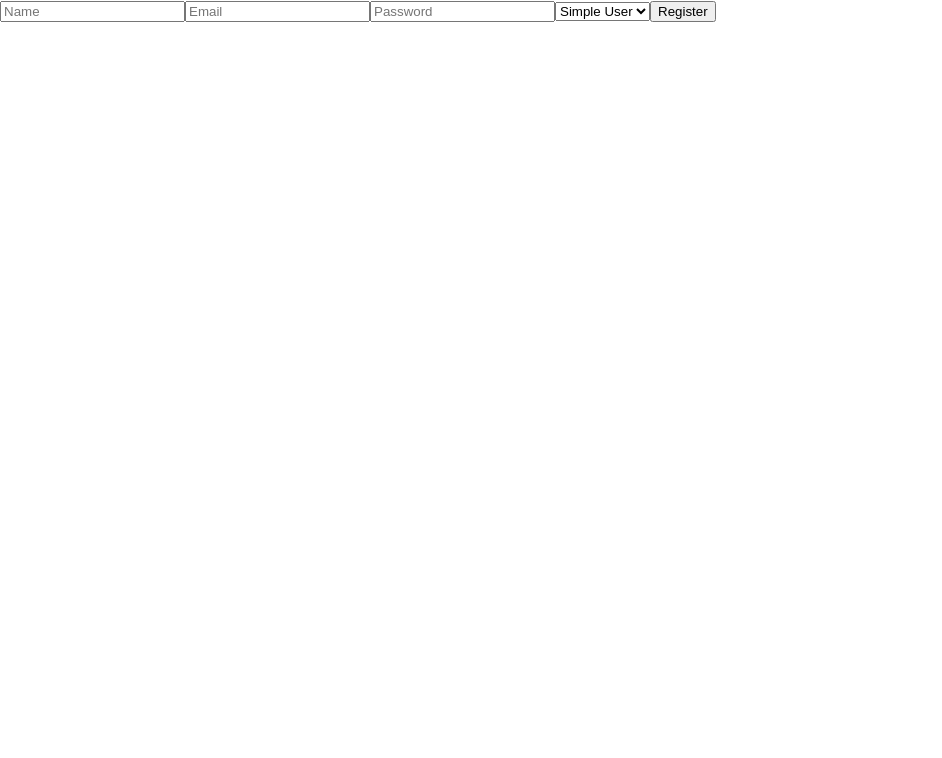
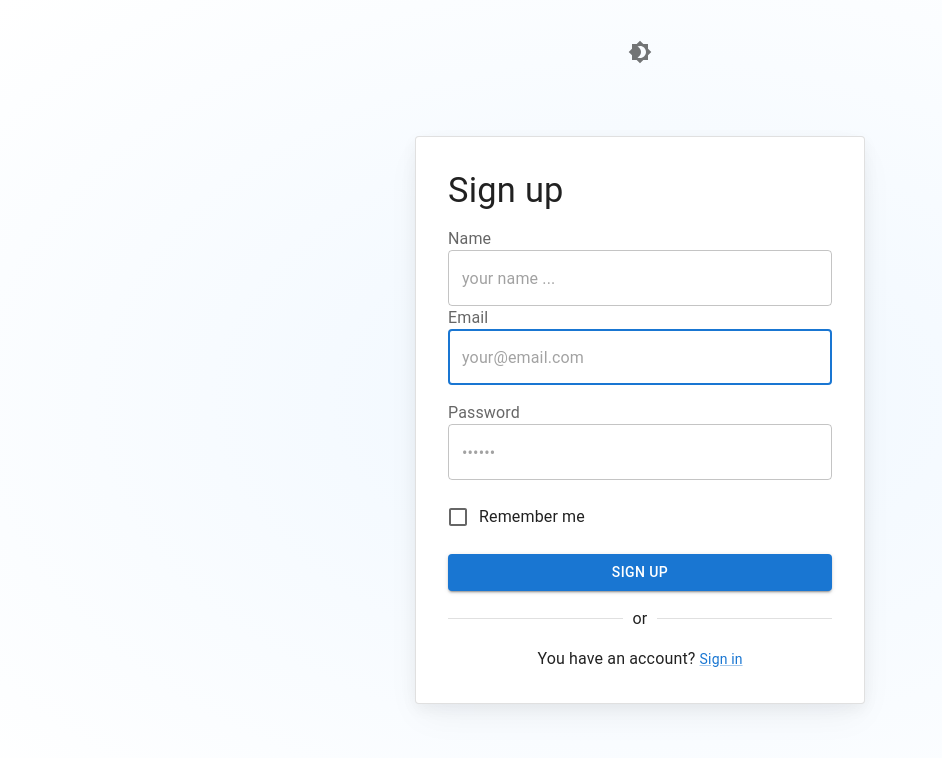
Before and after one commit to sirine-sudo/IP-frontend, a React (Create React App) app: page /register in a window 1280 px wide. Shown: the top 758 px of the page, without its empty margins (0-942 px from the left). Built offline with nearby package versions, Linux system fonts and the light colour scheme.

Commit message:
feat : added register

```diff
--- a/src/pages/Register.js
+++ b/src/pages/Register.js
@@ -1,13 +1,110 @@
 import { useState } from "react";
 import { registerUser } from "../api";
 import { useNavigate } from "react-router-dom";
+import * as React from "react";
+import ForgotPassword from "../components/ForgotPassword";
+import AppTheme from "../theme/AppTheme";
+import ColorModeSelect from "../theme/ColorModeSelect";
 
-function Register() {
-    const [formData, setFormData] = useState({ name: "", email: "", password: "", role: "simple-user" });
+import {
+  Box,
+  Button,
+  Checkbox,
+  CssBaseline,
+  FormControlLabel,
+  Divider,
+  FormLabel,
+  FormControl,
+  Link,
+  TextField,
+  Typography,
+  Stack,
+  Card as MuiCard,
+} from "@mui/material";
+import { styled } from "@mui/material/styles";
+
+const Card = styled(MuiCard)(({ theme }) => ({
+  display: "flex",
+  flexDirection: "column",
+  alignSelf: "center",
+  width: "100%",
+  padding: theme.spacing(4),
+  gap: theme.spacing(2),
+  margin: "auto",
+  [theme.breakpoints.up("sm")]: {
+    maxWidth: "450px",
+  },
+  boxShadow:
+    "hsla(220, 30%, 5%, 0.05) 0px 5px 15px 0px, hsla(220, 25%, 10%, 0.05) 0px 15px 35px -5px",
+  ...theme.applyStyles("dark", {
+    boxShadow:
+      "hsla(220, 30%, 5%, 0.5) 0px 5px 15px 0px, hsla(220, 25%, 10%, 0.08) 0px 15px 35px -5px",
+  }),
+}));
+
+const SignInContainer = styled(Stack)(({ theme }) => ({
+  height: "100vh",
+  minHeight: "100%",
+  padding: theme.spacing(2),
+  [theme.breakpoints.up("sm")]: {
+    padding: theme.spacing(4),
+  },
+  "&::before": {
+    content: '""',
+    display: "block",
+    position: "absolute",
+    zIndex: -1,
+    inset: 0,
+    backgroundImage:
+      "radial-gradient(ellipse at 50% 50%, hsl(210, 100%, 97%), hsl(0, 0%, 100%))",
+    backgroundRepeat: "no-repeat",
+    ...theme.applyStyles("dark", {
+      backgroundImage:
+        "radial-gradient(at 50% 50%, hsla(210, 100%, 16%, 0.5), hsl(220, 30%, 5%))",
+    }),
+  },
+}));
+
+export default function Login(props) {
+  const [formData, setFormData] = useState({ email: "", password: "" });
+  const [emailError, setEmailError] = useState(false);
+  const [emailErrorMessage, setEmailErrorMessage] = useState("");
+  const [passwordError, setPasswordError] = useState(false);
+  const [passwordErrorMessage, setPasswordErrorMessage] = useState("");
+
   const navigate = useNavigate();
+  const [open, setOpen] = React.useState(false);
+
+  const handleClickOpen = () => {
+    setOpen(true);
+  };
+
+
 
   const handleChange = (e) => {
     setFormData({ ...formData, [e.target.name]: e.target.value });
+  };
+
+  const validateInputs = () => {
+    let isValid = true;
+    if (!formData.email || !/\S+@\S+\.\S+/.test(formData.email)) {
+      setEmailError(true);
+      setEmailErrorMessage("Please enter a valid email address.");
+      isValid = false;
+    } else {
+      setEmailError(false);
+      setEmailErrorMessage("");
+    }
+
+    if (!formData.password || formData.password.length < 6) {
+      setPasswordError(true);
+      setPasswordErrorMessage("Password must be at least 6 characters long.");
+      isValid = false;
+    } else {
+      setPasswordError(false);
+      setPasswordErrorMessage("");
+    }
+    return isValid;
   };
 
   const handleSubmit = async (e) => {
@@ -22,18 +119,106 @@ function Register() {
 };
 
   return (
-        <form onSubmit={handleSubmit}>
-            <input type="text" name="name" placeholder="Name" onChange={handleChange} required />
-            <input type="email" name="email" placeholder="Email" onChange={handleChange} required />
-            <input type="password" name="password" placeholder="Password" onChange={handleChange} required />
-            <select name="role" onChange={handleChange}>
-                <option value="simple-user">Simple User</option>
-                <option value="ip-owner">IP Owner</option>
-                <option value="admin">Admin</option>
-            </select>
-            <button type="submit">Register</button>
-        </form>
+    <AppTheme {...props}>
+      <CssBaseline enableColorScheme />
+      <SignInContainer direction="column" justifyContent="center">
+        <ColorModeSelect sx={{ position: "fixed", top: "1rem", right: "1rem" }} />
+        <Card variant="outlined">
+
+          <Typography
+            component="h1"
+            variant="h4"
+            sx={{ width: "100%", fontSize: "clamp(2rem, 10vw, 2.15rem)" }}
+          >
+            Sign up
+          </Typography>
+          <Box
+            component="form"
+            onSubmit={handleSubmit}
+            noValidate
+            sx={{
+              display: "flex",
+              flexDirection: "column",
+              width: "100%",
+              gap: 2,
+            }}
+          >
+            <FormControl>
+            <FormLabel htmlFor="name">Name</FormLabel>
+              <TextField
+                error={emailError}
+                helperText={emailErrorMessage}
+                type="text" name="name"   onChange={handleChange} required
+
+                placeholder="your name ..."
+
+                autoFocus
+
+                fullWidth
+                variant="outlined"
+                color={emailError ? "error" : "primary"}
+              />
+              <FormLabel htmlFor="email">Email</FormLabel>
+              <TextField
+                error={emailError}
+                helperText={emailErrorMessage}
+                id="email"
+                type="email"
+                name="email"
+                onChange={handleChange}
+                placeholder="your@email.com"
+                autoComplete="email"
+                autoFocus
+                required
+                fullWidth
+                variant="outlined"
+                color={emailError ? "error" : "primary"}
+              />
+            </FormControl>
+            <FormControl>
+              <FormLabel htmlFor="password">Password</FormLabel>
+              <TextField
+                error={passwordError}
+                helperText={passwordErrorMessage}
+                name="password"
+                placeholder="••••••"
+                type="password"
+                onChange={handleChange}
+                id="password"
+                autoComplete="current-password"
+                required
+                fullWidth
+                variant="outlined"
+                color={passwordError ? "error" : "primary"}
+              />
+            </FormControl>
+            <FormControlLabel
+              control={<Checkbox value="remember" color="primary" />}
+              label="Remember me"
+            />
+            <ForgotPassword open={open} handleClose={() => setOpen(false)} />
+            <Button
+  type="submit"
+  fullWidth
+  variant="contained"
+  onClick={(e) => {
+    e.preventDefault(); // Prevent default click behavior
+    if (validateInputs()) handleSubmit(e); // Call handleSubmit only if inputs are valid
+  }}
+>
+  Sign up
+</Button>
+</Box>
+
+          <Divider>or</Divider>
+          <Typography sx={{ textAlign: "center" }}>
+            You have an account?{" "}
+            <Link href="/login" variant="body2">
+              Sign in
+            </Link>
+          </Typography>
+        </Card>
+      </SignInContainer>
+    </AppTheme>
   );
 }
-
-export default Register;
```
Lines whose indentation alone changed are shown as unchanged.
